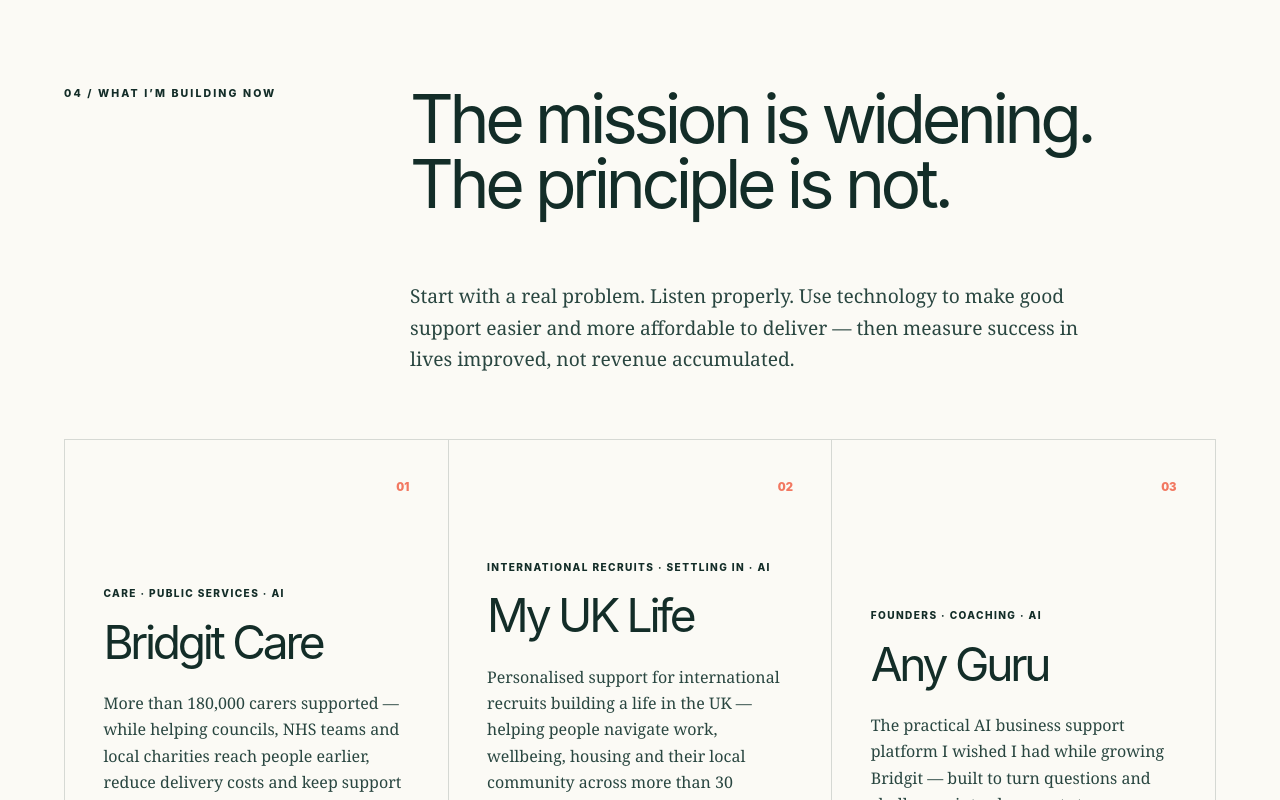
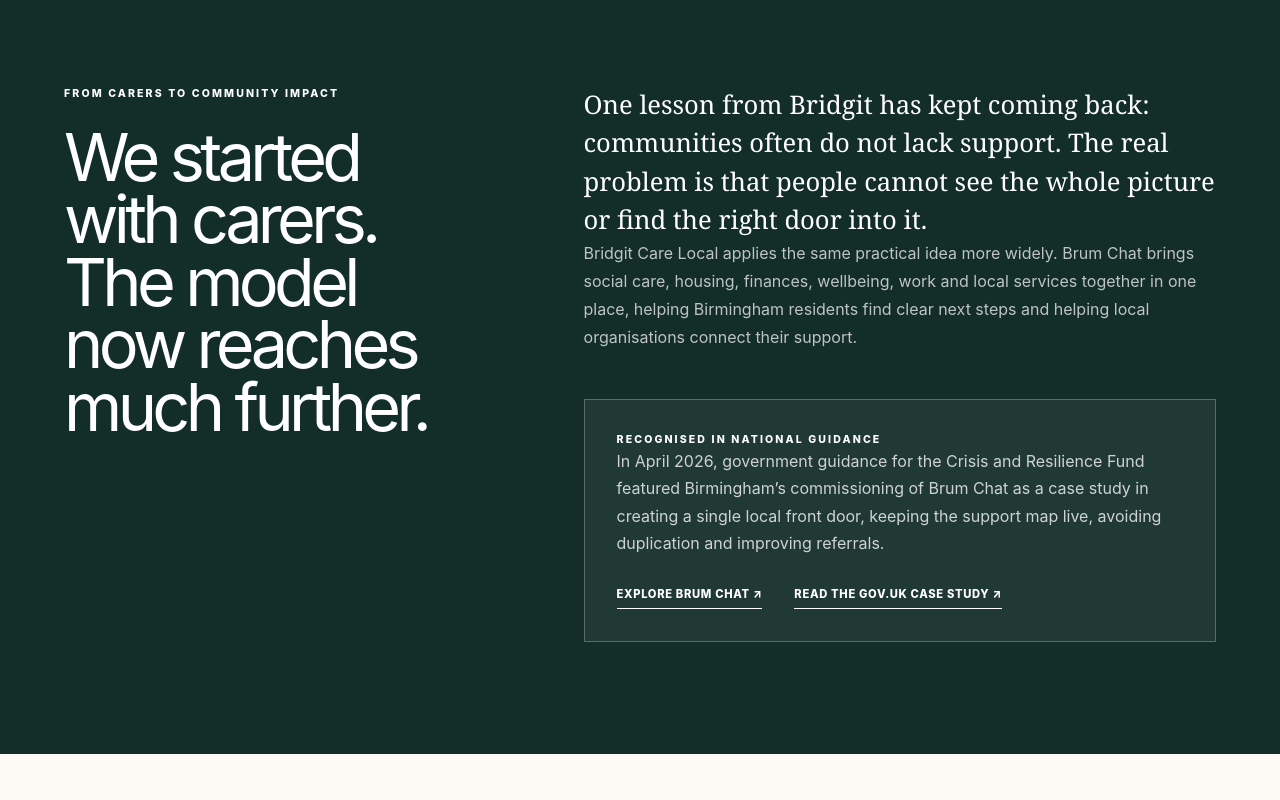
Before and after one commit to upstreamdarren/darrencrombie, a Next.js app: page / in a window 1280 px wide. Shown: the part 7000-7800 px from the top of the page. Built offline with nearby package versions, Linux system fonts and the light colour scheme.

Commit message:
Extend the impact story with Brum Chat

```diff
--- a/app/globals.css
+++ b/app/globals.css
@@ -672,6 +672,65 @@
   text-transform: uppercase;
 }
 
+.community-expansion {
+  display: grid;
+  grid-template-columns: minmax(300px, 0.78fr) minmax(0, 1.22fr);
+  gap: 9vw;
+  padding: 14vh max(5vw, calc((100vw - var(--max)) / 2 + 4vw));
+  background: var(--ink);
+  color: var(--white);
+}
+
+.community-expansion-heading h2 {
+  max-width: 690px;
+  margin: 1.5rem 0 0;
+  font-size: clamp(3rem, 5.2vw, 5.8rem);
+  letter-spacing: -0.07em;
+  line-height: 0.94;
+}
+
+.community-expansion-copy > p {
+  max-width: 780px;
+  color: rgba(255, 255, 255, 0.72);
+  line-height: 1.75;
+}
+
+.community-expansion-copy .community-expansion-lead {
+  margin-top: 0;
+  color: var(--white);
+  font-family: Georgia, serif;
+  font-size: clamp(1.3rem, 2vw, 1.8rem);
+  line-height: 1.5;
+}
+
+.community-proof {
+  margin-top: 3rem;
+  padding: 2rem;
+  border: 1px solid rgba(255, 255, 255, 0.25);
+  background: rgba(255, 255, 255, 0.06);
+}
+
+.community-proof > p:not(.section-label) {
+  color: rgba(255, 255, 255, 0.78);
+  line-height: 1.7;
+}
+
+.community-actions {
+  display: flex;
+  flex-wrap: wrap;
+  gap: 1rem 2rem;
+  margin-top: 1.8rem;
+}
+
+.community-actions a {
+  padding-bottom: 0.35rem;
+  border-bottom: 1px solid currentColor;
+  font-size: 0.7rem;
+  font-weight: 850;
+  letter-spacing: 0.06em;
+  text-transform: uppercase;
+}
+
 .work-now {
   padding: 14vh max(5vw, calc((100vw - var(--max)) / 2 + 4vw));
   background: var(--paper);
@@ -1082,43 +1141,6 @@
   font-weight: 850;
 }
 
-.business-unit-signoff {
-  display: grid;
-  grid-template-columns: minmax(260px, 0.7fr) minmax(320px, 1fr) auto;
-  gap: clamp(2rem, 6vw, 7rem);
-  align-items: end;
-  padding: 5.5rem max(5vw, calc((100vw - var(--max)) / 2 + 4vw));
-  background: var(--lime);
-}
-
-.business-unit-signoff h2 {
-  margin: 0.8rem 0 0;
-  font-size: clamp(2.7rem, 5vw, 5rem);
-  letter-spacing: -0.07em;
-  line-height: 0.92;
-}
-
-.business-unit-signoff > p {
-  max-width: 650px;
-  margin: 0;
-  color: var(--ink-soft);
-  font-family: Georgia, serif;
-  font-size: 1.1rem;
-  line-height: 1.65;
-}
-
-.business-unit-signoff > a {
-  display: inline-flex;
-  gap: 0.75rem;
-  align-items: center;
-  white-space: nowrap;
-  padding: 1.05rem 1.25rem;
-  background: var(--ink);
-  color: var(--white);
-  font-size: 0.72rem;
-  font-weight: 850;
-}
-
 footer {
   display: grid;
   grid-template-columns: auto 1fr 1fr auto;
@@ -1243,7 +1265,8 @@
   .founder,
   .mind-section,
   .milestones,
-  .impact-principle {
+  .impact-principle,
+  .community-expansion {
     grid-template-columns: 1fr;
   }
 
@@ -1329,15 +1352,6 @@
     gap: 3rem;
   }
 
-  .business-unit-signoff {
-    grid-template-columns: 1fr;
-    align-items: start;
-  }
-
-  .business-unit-signoff > a {
-    width: fit-content;
-  }
-
   footer {
     grid-template-columns: auto 1fr auto;
   }
@@ -1374,6 +1388,7 @@
   .journey,
   .milestones,
   .impact-principle,
+  .community-expansion,
   .work-now,
   .life,
   .evidence,
@@ -1463,10 +1478,6 @@
     flex-direction: column;
   }
 
-  .business-unit-signoff {
-    padding: 4.5rem 6vw;
-  }
-
   footer {
     display: flex;
     flex-direction: column;
--- a/app/page.tsx
+++ b/app/page.tsx
@@ -1,6 +1,8 @@
 import type { Metadata } from "next";
 
 const calendlyUrl = "https://calendly.com/upstreamhealth/30min";
+const crisisFundGuidanceUrl =
+  "https://www.gov.uk/government/publications/crisis-and-resilience-fund-guidance-for-local-authorities-in-england-1-april-2026-to-31-march-2029/the-crisis-and-resilience-fund-guidance-for-local-authorities-in-england-1-april-2026-to-31-march-2029";
 
 export const metadata: Metadata = {
   description:
@@ -78,7 +80,7 @@
   {
     name: "Bridgit Care",
     tag: "CARE · PUBLIC SERVICES · AI",
-    copy: "More than 180,000 carers supported — while helping councils, NHS teams and local charities reach people earlier, reduce delivery costs and keep support rooted in their communities.",
+    copy: "More than 180,000 carers supported — with Bridgit Care Local now taking the same practical, place-based approach into wider neighbourhood support, including Brum Chat.",
     href: "https://bridgit.care",
   },
   {
@@ -121,10 +123,10 @@
     href: "https://carers.org/downloads/carers-trust-report-accounts-2024-25.pdf",
   },
   {
-    publisher: "Carers Trust",
-    title: "Network Futures 2025 plenary",
-    note: "Darren joined the national closing discussion on digital trends and AI in local carer support.",
-    href: "https://carers.org/downloads/network-partner-conference-brochure-2025.pdf",
+    publisher: "Department for Work and Pensions",
+    title: "Brum Chat in national guidance",
+    note: "The government’s Crisis and Resilience Fund guidance features Brum Chat as a case study in mapping support and creating a clearer local front door.",
+    href: crisisFundGuidanceUrl,
   },
   {
     publisher: "My UK Life",
@@ -460,6 +462,46 @@
         </div>
       </section>
 
+      <section className="community-expansion" aria-labelledby="community-expansion-title">
+        <div className="community-expansion-heading">
+          <p className="section-label">FROM CARERS TO COMMUNITY IMPACT</p>
+          <h2 id="community-expansion-title">
+            We started with carers. The model now reaches much further.
+          </h2>
+        </div>
+        <div className="community-expansion-copy">
+          <p className="community-expansion-lead">
+            One lesson from Bridgit has kept coming back: communities often do
+            not lack support. The real problem is that people cannot see the
+            whole picture or find the right door into it.
+          </p>
+          <p>
+            Bridgit Care Local applies the same practical idea more widely.
+            Brum Chat brings social care, housing, finances, wellbeing, work
+            and local services together in one place, helping Birmingham
+            residents find clear next steps and helping local organisations
+            connect their support.
+          </p>
+          <div className="community-proof">
+            <p className="section-label">RECOGNISED IN NATIONAL GUIDANCE</p>
+            <p>
+              In April 2026, government guidance for the Crisis and Resilience
+              Fund featured Birmingham’s commissioning of Brum Chat as a case
+              study in creating a single local front door, keeping the support
+              map live, avoiding duplication and improving referrals.
+            </p>
+            <div className="community-actions">
+              <a href="https://brum.chat" target="_blank" rel="noreferrer">
+                Explore Brum Chat <Arrow />
+              </a>
+              <a href={crisisFundGuidanceUrl} target="_blank" rel="noreferrer">
+                Read the GOV.UK case study <Arrow />
+              </a>
+            </div>
+          </div>
+        </div>
+      </section>
+
       <section className="work-now" id="work">
         <div className="section-intro">
           <p className="section-label">04 / WHAT I’M BUILDING NOW</p>
@@ -535,7 +577,7 @@
               src="/images/couple-live-music-line-art.webp"
               alt="Line illustration of Darren and his wife enjoying live music"
             />
-            <figcaption>A rare night out together</figcaption>
+            <figcaption>Live music and a great day out</figcaption>
           </figure>
           <figure className="life-photo life-photo-dog">
             <img src="/images/dog-hills.jpg" alt="Darren's dog enjoying a hill walk" />
@@ -635,21 +677,6 @@
         </div>
       </section>
 
-      <section className="business-unit-signoff" aria-label="Any Guru business unit">
-        <div>
-          <p className="section-label">ANOTHER BUSINESS UNIT</p>
-          <h2>Any Guru</h2>
-        </div>
-        <p>
-          Practical AI coaching for founders and growing businesses — created
-          from the lessons, questions and hard-won experience of building
-          Bridgit Care.
-        </p>
-        <a href="https://any.guru/" target="_blank" rel="noreferrer">
-          Visit any.guru <Arrow />
-        </a>
-      </section>
-
       <footer>
         <a className="wordmark footer-wordmark" href="#top" aria-label="Back to top">
           DC<span>.</span>
```
Also changed, not shown: 1 other file (tests, documents, lock files or other folders).
